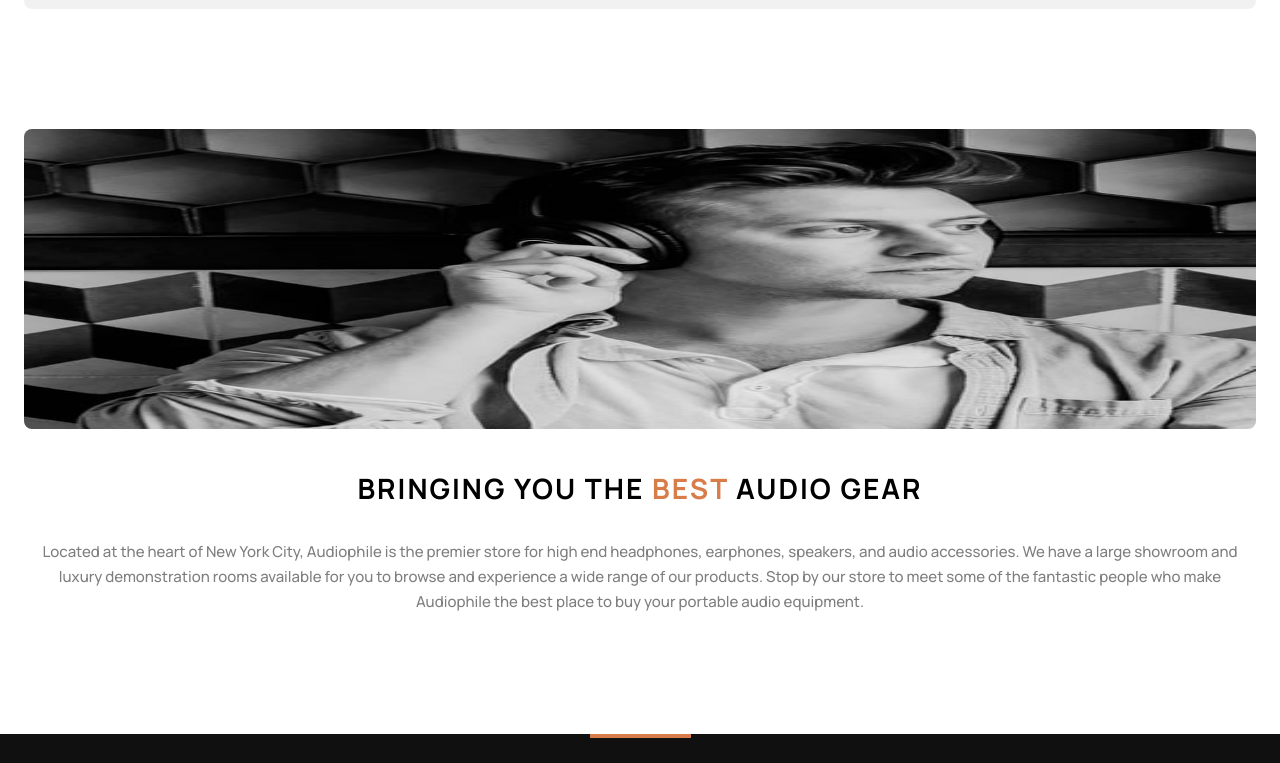
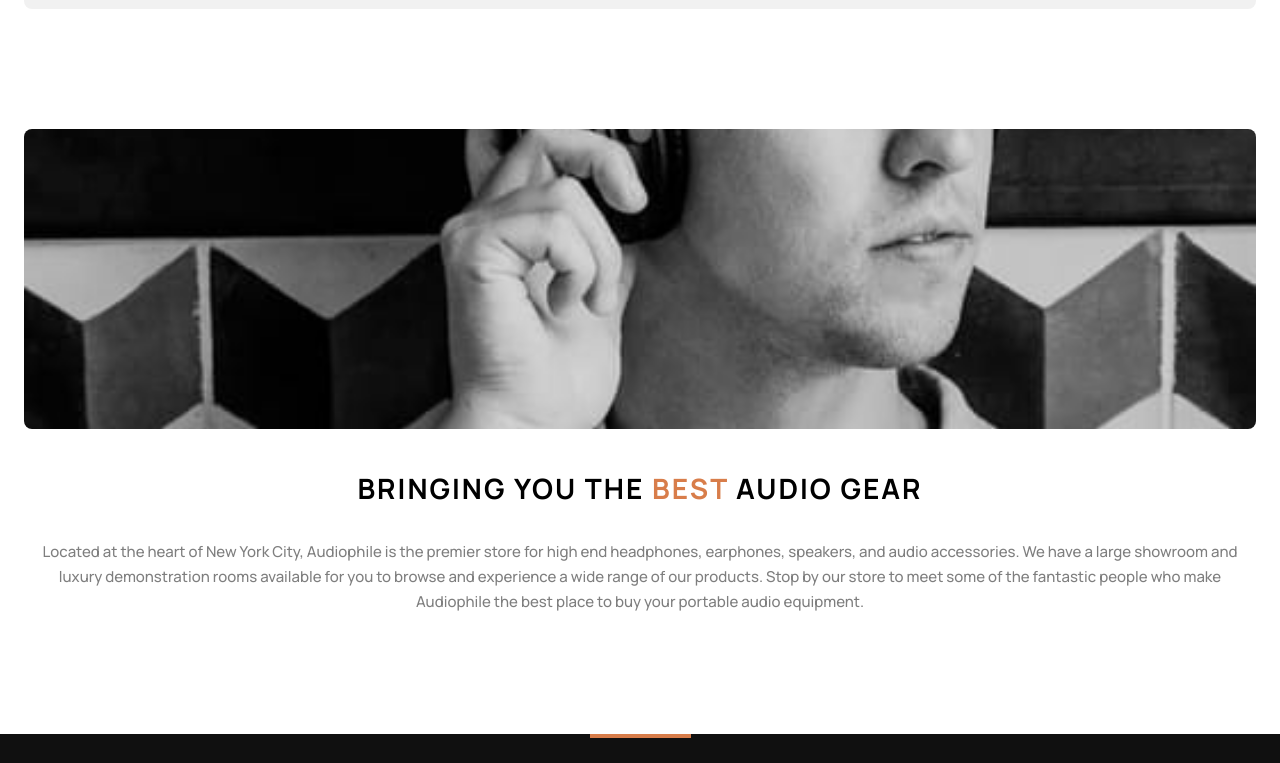
Before and after one commit to jdnunez504/audiophile-ecommerce-website, a plain HTML site: page docs/index.html in a window 1280 px wide. Shown: the part 2820-3583 px from the top of the page. Drawn offline with Linux system fonts and the light colour scheme.

Commit message:
Fixed informational image

```diff
--- a/docs/index.html
+++ b/docs/index.html
@@ -97,7 +97,8 @@
     </div>
   </section>
   <section class="informational">
-    <img class="informational-image" src="images/shared/desktop/image-best-gear.jpg" alt="">
+    <div class="informational-image"></div>
+    <!-- <img class="informational-image" src="images/shared/desktop/image-best-gear.jpg" alt=""> -->
     <h4 class="informational-title">Bringing you the <span class="highlighted">best</span> audio gear</h4>
     <p class="informational-body">Located at the heart of New York City, Audiophile is the premier store for high end headphones, earphones, speakers, and audio accessories. We have a large showroom and luxury demonstration rooms available for you to browse and experience a wide range of our products. Stop by our store to meet some of the fantastic people who make Audiophile the best place to buy your portable audio equipment.</p>
   </section>
--- a/docs/scss/style.scss
+++ b/docs/scss/style.scss
@@ -14,7 +14,7 @@
 $medium: 500;
 $regular: 400;
 
-$tablet: rem(800);
+$tablet: rem(720);
 $desktop: rem(1100);
 
 $clr-primary: #D87D4A;
@@ -520,6 +520,9 @@
     &-image {
         width: 100%;
         height: rem(300);
+        background-image: url("../images/shared/desktop/image-best-gear.jpg");
+        background-position: center;
+        background-size: cover;
         border-radius: rem(8);
         margin-bottom: rem(40);
     }
```
Also changed, not shown: docs/css/style.css, 1 other file.
